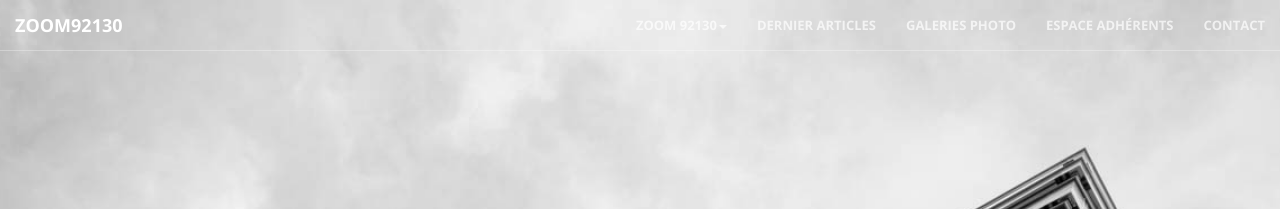
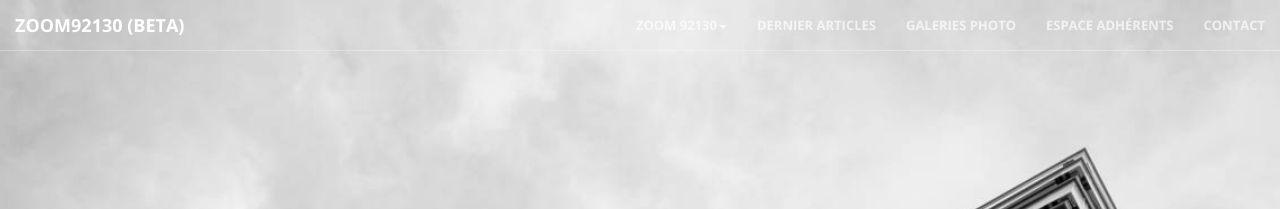
Before and after one commit to zoom92130/zoom92130.github.io, a Jekyll site: the page built from index.html, in a window 1280 px wide. Shown: the top 209 px of the page. Built offline with Jekyll 4.4.1, drawn with Linux system fonts in a browser that asks for light colours.

Commit message:
Add beta to site name

```diff
--- a/_config.yml
+++ b/_config.yml
@@ -1,4 +1,4 @@
-title: Zoom92130
+title: Zoom92130 (BETA)
 legend: Photo-Club à Issy les Moulineaux
 url: //zoom92130.github.io
 local_theme: nubumous
```
